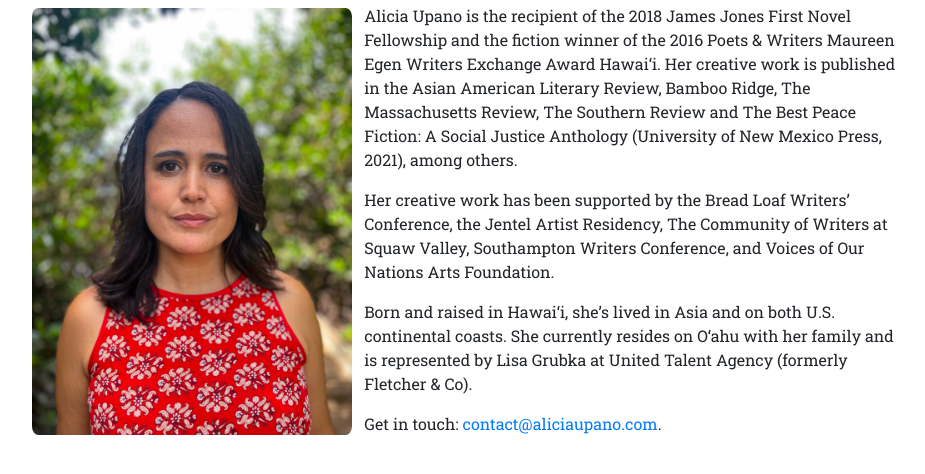
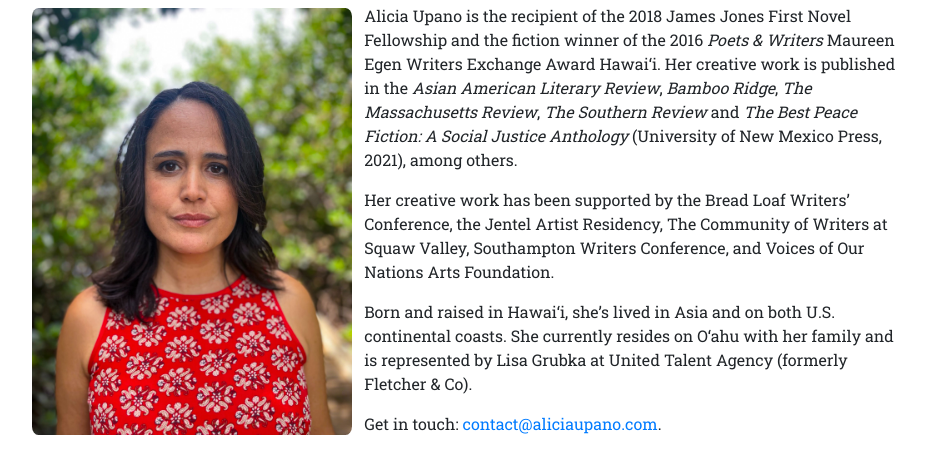
Before and after one commit to sfirstm/alicia-upano, a plain HTML site: page index.html in a window 1280 px wide. Shown: the part 152-626 px from the top of the page, without its empty margins (172-1097 px from the left). Drawn offline with nearby package versions, Linux system fonts and the light colour scheme.

Commit message:
Formatting

```diff
--- a/index.html
+++ b/index.html
@@ -47,7 +47,7 @@
         <div class="col-xl-1 mx-auto mt-1"><img src="img/au2023-rt.jpg" alt="Photo of Alicia Upano"></div>
           <div class="col-lg-6 mx-auto mt">
             <p>
-              Alicia Upano is the recipient of the 2018 James Jones First Novel Fellowship and the fiction winner of the 2016 Poets & Writers Maureen Egen Writers Exchange Award Hawai‘i. Her creative work is published in the Asian American Literary Review, Bamboo Ridge, The Massachusetts Review, The Southern Review and The Best Peace Fiction: A Social Justice Anthology (University of New Mexico Press, 2021), among others.
+              Alicia Upano is the recipient of the 2018 James Jones First Novel Fellowship and the fiction winner of the 2016 <em>Poets & Writers</em> Maureen Egen Writers Exchange Award Hawai‘i. Her creative work is published in the <em>Asian American Literary Review</em>, <em>Bamboo Ridge</em>, <em>The Massachusetts Review</em>, <em>The Southern Review</em> and <em>The Best Peace Fiction: A Social Justice Anthology</em> (University of New Mexico Press, 2021), among others.
               <!-- Alicia Upano is the recipient of the <a href="https://jamesjonesliterarysociety.org/2018/09/13/2018-first-novel-fellowship-awardees/">2018 James Jones First Novel Fellowship</a> and the fiction winner of the <a href="https://www.pw.org/about-us/hawai_i_writers_kimo_armitage_and_alicia_upano_win_maureen_egen_writers_exchange_award">2016 <em>Poets & Writers</em> Maureen Egen Writers Exchange Award Hawai‘i</a>. Born and raised in Hawai‘i, she’s lived in Asia and on both U.S. continental coasts. She currently resides on O‘ahu with her family.  -->
             </p>
             <p>
```
